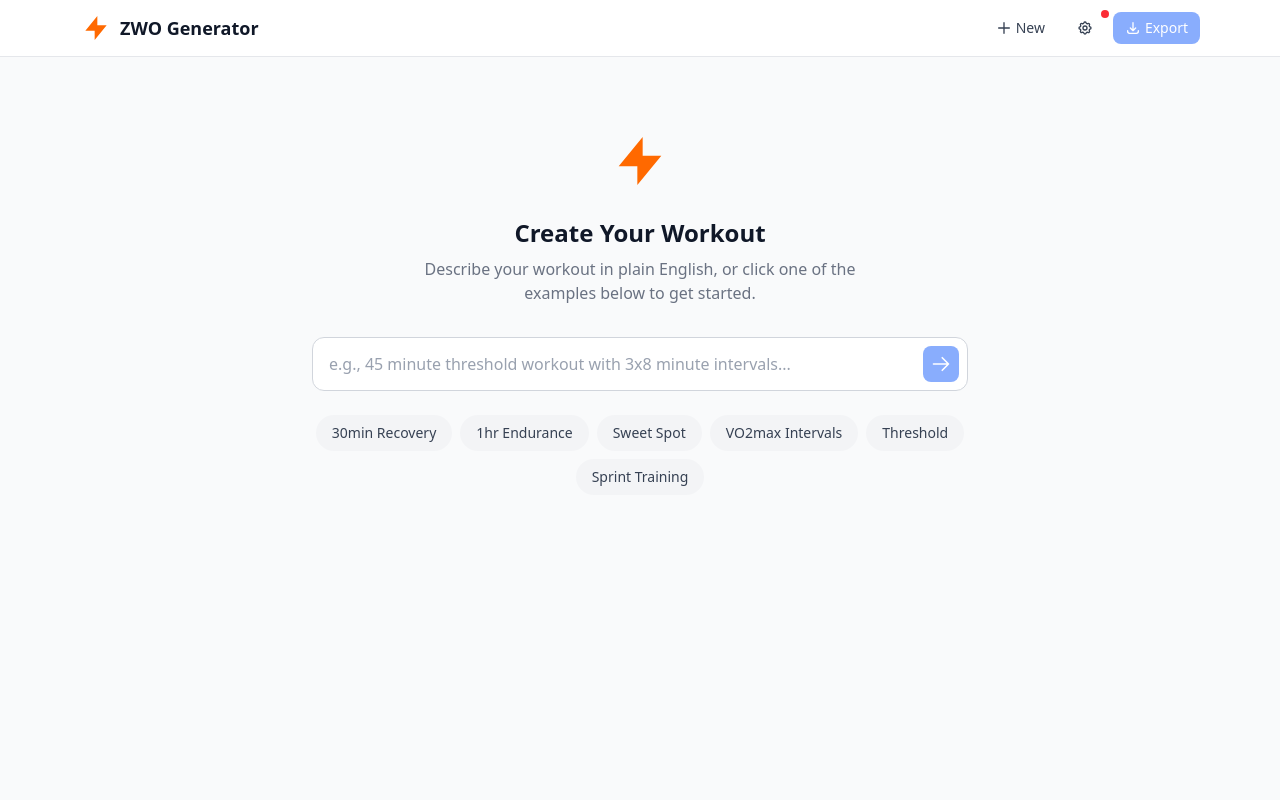
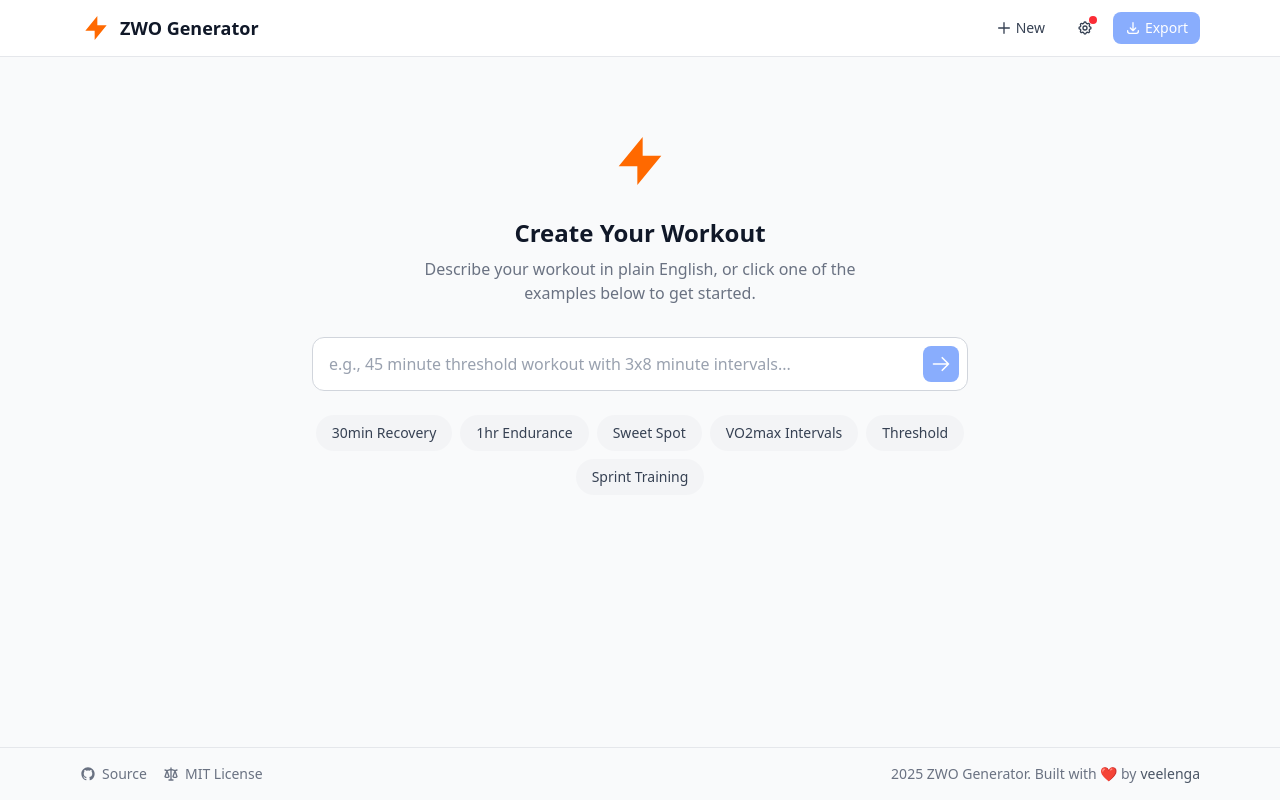
Before and after one commit to veelenga/zwo-generator, a React (Vite) app: page / in a window 1280 px wide. Built offline with nearby package versions, Linux system fonts and the light colour scheme.

Commit message:
Add footer

```diff
--- /dev/null
+++ b/src/components/layout/Footer.tsx
@@ -0,0 +1,48 @@
+import { GitHubIcon, ScaleIcon } from '../ui/Icons';
+
+const REPO_URL = 'https://github.com/veelenga/zwo-generator';
+const LICENSE_URL = 'https://github.com/veelenga/zwo-generator/blob/main/LICENSE';
+const AUTHOR_URL = 'https://github.com/veelenga';
+const CURRENT_YEAR = new Date().getFullYear();
+
+export function Footer() {
+  return (
+    <footer className="border-t border-gray-200 dark:border-gray-700 bg-gray-50 dark:bg-gray-900">
+      <div className="max-w-6xl mx-auto px-3 sm:px-4 py-4">
+        <div className="flex flex-col sm:flex-row items-center justify-between gap-3 text-sm text-gray-500 dark:text-gray-400">
+          <div className="flex items-center gap-4">
+            <a
+              href={REPO_URL}
+              target="_blank"
+              rel="noopener noreferrer"
+              className="flex items-center gap-1.5 hover:text-gray-700 dark:hover:text-gray-300 transition-colors"
+            >
+              <GitHubIcon className="w-4 h-4" />
+              <span>Source</span>
+            </a>
+            <a
+              href={LICENSE_URL}
+              target="_blank"
+              rel="noopener noreferrer"
+              className="flex items-center gap-1.5 hover:text-gray-700 dark:hover:text-gray-300 transition-colors"
+            >
+              <ScaleIcon className="w-4 h-4" />
+              <span>MIT License</span>
+            </a>
+          </div>
+          <div>
+            {CURRENT_YEAR} ZWO Generator. Built with <span className="text-red-500">&#10084;</span> by
+            <a
+              href={AUTHOR_URL}
+              target="_blank"
+              rel="noopener noreferrer"
+              className="ml-1 text-gray-600 dark:text-gray-300 hover:text-blue-600 dark:hover:text-blue-400 transition-colors"
+            >
+              veelenga
+            </a>
+          </div>
+        </div>
+      </div>
+    </footer>
+  );
+}
--- a/src/components/layout/Header.tsx
+++ b/src/components/layout/Header.tsx
@@ -110,10 +110,12 @@ export function Header() {
             onClick={() => setShowApiKeyModal(true)}
             title="API Key Settings"
           >
-            <SettingsIcon />
-            {!hasApiKey() && (
-              <span className="w-2 h-2 bg-red-500 rounded-full absolute -top-1 -right-1" />
-            )}
+            <span className="relative">
+              <SettingsIcon />
+              {!hasApiKey() && (
+                <span className="w-2 h-2 bg-red-500 rounded-full absolute -top-1 -right-1" />
+              )}
+            </span>
           </Button>
 
           <Button
--- a/src/components/layout/Layout.tsx
+++ b/src/components/layout/Layout.tsx
@@ -1,5 +1,6 @@
 import type { ReactNode } from 'react';
 import { Header } from './Header';
+import { Footer } from './Footer';
 import { ApiKeyModal } from '../ai/ApiKeyModal';
 import { useKeyboardShortcuts } from '../../hooks/useKeyboardShortcuts';
 
@@ -11,11 +12,12 @@ export function Layout({ children }: LayoutProps) {
   useKeyboardShortcuts();
 
   return (
-    <div className="min-h-screen bg-gray-50 dark:bg-gray-900">
+    <div className="min-h-screen flex flex-col bg-gray-50 dark:bg-gray-900">
       <Header />
-      <main className="max-w-6xl mx-auto px-3 sm:px-4 py-4 sm:py-6">
+      <main className="flex-1 max-w-6xl w-full mx-auto px-3 sm:px-4 py-4 sm:py-6">
         {children}
       </main>
+      <Footer />
       <ApiKeyModal />
     </div>
   );
--- a/src/components/ui/Icons.tsx
+++ b/src/components/ui/Icons.tsx
@@ -118,3 +118,19 @@ export function ArrowRightIcon({ className = 'w-4 h-4' }: IconProps) {
     </svg>
   );
 }
+
+export function GitHubIcon({ className = 'w-4 h-4' }: IconProps) {
+  return (
+    <svg className={className} fill="currentColor" viewBox="0 0 24 24">
+      <path fillRule="evenodd" clipRule="evenodd" d="M12 2C6.477 2 2 6.477 2 12c0 4.42 2.865 8.17 6.839 9.49.5.092.682-.217.682-.482 0-.237-.008-.866-.013-1.7-2.782.604-3.369-1.34-3.369-1.34-.454-1.156-1.11-1.464-1.11-1.464-.908-.62.069-.608.069-.608 1.003.07 1.531 1.03 1.531 1.03.892 1.529 2.341 1.087 2.91.831.092-.646.35-1.086.636-1.336-2.22-.253-4.555-1.11-4.555-4.943 0-1.091.39-1.984 1.029-2.683-.103-.253-.446-1.27.098-2.647 0 0 .84-.269 2.75 1.025A9.578 9.578 0 0112 6.836c.85.004 1.705.114 2.504.336 1.909-1.294 2.747-1.025 2.747-1.025.546 1.377.203 2.394.1 2.647.64.699 1.028 1.592 1.028 2.683 0 3.842-2.339 4.687-4.566 4.935.359.309.678.919.678 1.852 0 1.336-.012 2.415-.012 2.743 0 .267.18.578.688.48C19.138 20.167 22 16.418 22 12c0-5.523-4.477-10-10-10z" />
+    </svg>
+  );
+}
+
+export function ScaleIcon({ className = 'w-4 h-4' }: IconProps) {
+  return (
+    <svg className={className} fill="none" viewBox="0 0 24 24" stroke="currentColor" strokeWidth={2}>
+      <path strokeLinecap="round" strokeLinejoin="round" d="M3 6l3 1m0 0l-3 9a5.002 5.002 0 006.001 0M6 7l3 9M6 7l6-2m6 2l3-1m-3 1l-3 9a5.002 5.002 0 006.001 0M18 7l3 9m-3-9l-6-2m0-2v2m0 16V5m0 16H9m3 0h3" />
+    </svg>
+  );
+}
```
Also changed, not shown: 1 other file (tests, documents, lock files or other folders).
